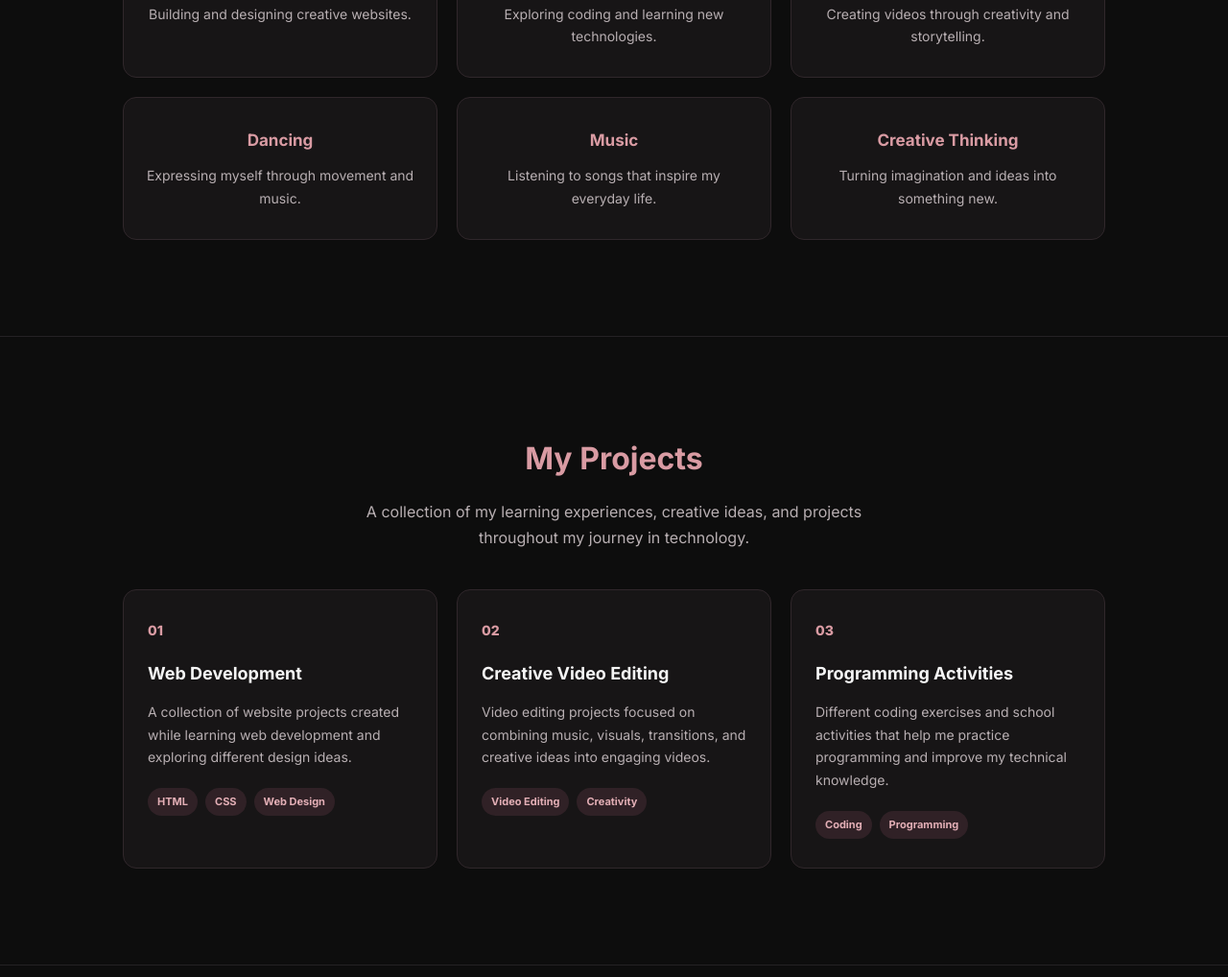
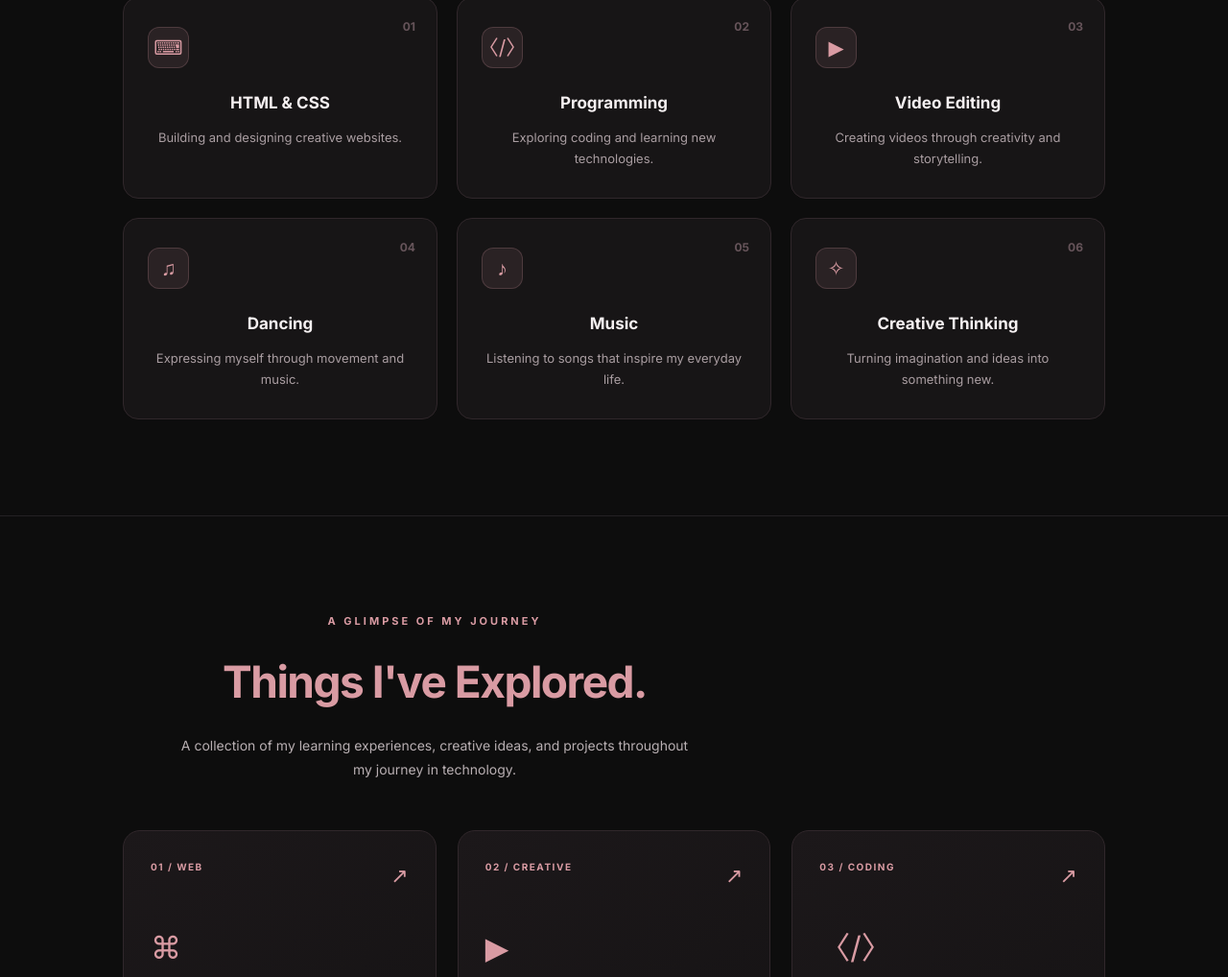
Before and after one commit to renielalayderos30-cloud/Project, a plain HTML site: page index.html in a window 1280 px wide. Shown: the part 1902-2920 px from the top of the page at 96% size. Drawn offline with Linux system fonts and the light colour scheme.

Commit message:
Redesign skills and projects sections

```diff
--- a/index.html
+++ b/index.html
@@ -145,43 +145,59 @@
         </div>
     </section>
 
+
 <!-- Skills and Interests Section -->
 <section id="skills">
-        <h2>My Skills & Interests</h2>
 
+    <div class="section-heading">
+        <p class="section-label">WHAT I ENJOY & LEARN</p>
+        <h2>Skills & <span>Interests.</span></h2>
         <p class="skills-description">
             The things I love doing and the skills I'm continuously
             learning and improving.
         </p>
+    </div>
 
     <div class="skills-container">
 
         <div class="skill-card">
+            <span class="skill-number">01</span>
+            <div class="skill-icon">⌨</div>
             <h3>HTML & CSS</h3>
             <p>Building and designing creative websites.</p>
         </div>
 
         <div class="skill-card">
+            <span class="skill-number">02</span>
+            <div class="skill-icon">〈/〉</div>
             <h3>Programming</h3>
             <p>Exploring coding and learning new technologies.</p>
         </div>
 
         <div class="skill-card">
+            <span class="skill-number">03</span>
+            <div class="skill-icon">▶</div>
             <h3>Video Editing</h3>
             <p>Creating videos through creativity and storytelling.</p>
         </div>
 
         <div class="skill-card">
+            <span class="skill-number">04</span>
+            <div class="skill-icon">♫</div>
             <h3>Dancing</h3>
             <p>Expressing myself through movement and music.</p>
         </div>
 
         <div class="skill-card">
+            <span class="skill-number">05</span>
+            <div class="skill-icon">♪</div>
             <h3>Music</h3>
             <p>Listening to songs that inspire my everyday life.</p>
         </div>
 
         <div class="skill-card">
+            <span class="skill-number">06</span>
+            <div class="skill-icon">✧</div>
             <h3>Creative Thinking</h3>
             <p>Turning imagination and ideas into something new.</p>
         </div>
@@ -189,19 +205,28 @@
     </div>
 </section>
 
+
 <!-- Projects Section -->
 <section id="projects">
-        <h2>My Projects</h2>
 
+    <div class="section-heading">
+        <p class="section-label">A GLIMPSE OF MY JOURNEY</p>
+        <h2>Things I've <span>Explored.</span></h2>
         <p class="projects-description">
             A collection of my learning experiences, creative ideas,
             and projects throughout my journey in technology.
         </p>
+    </div>
 
     <div class="projects-container">
 
         <div class="project-card">
-                <div class="project-number">01</div>
+            <div class="project-top">
+                <span class="project-number">01 / WEB</span>
+                <span class="project-symbol">↗</span>
+            </div>
+
+            <div class="project-icon">⌘</div>
 
             <h3>Web Development</h3>
 
@@ -219,7 +244,12 @@
         </div>
 
         <div class="project-card">
-                <div class="project-number">02</div>
+            <div class="project-top">
+                <span class="project-number">02 / CREATIVE</span>
+                <span class="project-symbol">↗</span>
+            </div>
+
+            <div class="project-icon">▶</div>
 
             <h3>Creative Video Editing</h3>
 
@@ -236,7 +266,12 @@
         </div>
 
         <div class="project-card">
-                <div class="project-number">03</div>
+            <div class="project-top">
+                <span class="project-number">03 / CODING</span>
+                <span class="project-symbol">↗</span>
+            </div>
+
+            <div class="project-icon">〈/〉</div>
 
             <h3>Programming Activities</h3>
 
@@ -254,6 +289,7 @@
 
     </div>
 </section>
+
 
     <!-- Contact Section -->
     <section id="contact">
--- a/style/styles.css
+++ b/style/styles.css
@@ -828,3 +828,211 @@ button:focus-visible {
         text-align: center;
     }
 }
+
+/* =====================================
+   SKILLS & PROJECTS REDESIGN
+===================================== */
+
+/* SECTION HEADINGS */
+
+.section-heading {
+    max-width: 650px;
+    margin-bottom: 50px;
+}
+
+.section-label {
+    color: #d99ba3;
+    font-size: 11px;
+    font-weight: 700;
+    letter-spacing: 3px;
+    margin-bottom: 14px;
+}
+
+.section-heading h2 {
+    font-size: clamp(32px, 4vw, 46px);
+    letter-spacing: -1.5px;
+    margin-bottom: 15px;
+}
+
+.section-heading h2 span {
+    color: #d99ba3;
+}
+
+.skills-description,
+.projects-description {
+    max-width: 550px;
+    color: #b8afb2;
+    font-size: 14px;
+    line-height: 1.8;
+}
+
+/* SKILLS GRID */
+
+.skills-container {
+    display: grid;
+    grid-template-columns: repeat(3, 1fr);
+    gap: 20px;
+}
+
+.skill-card {
+    position: relative;
+    padding: 30px 25px;
+    min-height: 210px;
+    background: #171516;
+    border: 1px solid #30272b;
+    border-radius: 16px;
+    overflow: hidden;
+    transition: 0.35s ease;
+}
+
+.skill-card:hover {
+    transform: translateY(-7px);
+    border-color: #d99ba3;
+    background: #1d181a;
+    box-shadow: 0 15px 35px rgba(217, 155, 163, 0.08);
+}
+
+.skill-number {
+    position: absolute;
+    top: 20px;
+    right: 22px;
+    color: #66545a;
+    font-size: 12px;
+    font-weight: 700;
+}
+
+.skill-icon {
+    display: flex;
+    align-items: center;
+    justify-content: center;
+    width: 43px;
+    height: 43px;
+    margin-bottom: 22px;
+    background: rgba(217, 155, 163, 0.1);
+    border: 1px solid rgba(217, 155, 163, 0.2);
+    border-radius: 12px;
+    color: #d99ba3;
+    font-size: 21px;
+}
+
+.skill-card h3 {
+    color: #f5f0f1;
+    font-size: 17px;
+    margin-bottom: 10px;
+}
+
+.skill-card p {
+    color: #a99da1;
+    font-size: 13px;
+    line-height: 1.7;
+}
+
+/* PROJECTS GRID */
+
+.projects-container {
+    display: grid;
+    grid-template-columns: repeat(3, 1fr);
+    gap: 22px;
+}
+
+.project-card {
+    position: relative;
+    padding: 28px;
+    background: linear-gradient(145deg, #1c181a, #141213);
+    border: 1px solid #30272b;
+    border-radius: 18px;
+    min-height: 330px;
+    transition: 0.35s ease;
+}
+
+.project-card:hover {
+    transform: translateY(-8px);
+    border-color: #d99ba3;
+    box-shadow: 0 18px 40px rgba(217, 155, 163, 0.09);
+}
+
+.project-top {
+    display: flex;
+    align-items: center;
+    justify-content: space-between;
+    margin-bottom: 30px;
+}
+
+.project-number {
+    color: #d99ba3;
+    font-size: 10px;
+    font-weight: 700;
+    letter-spacing: 1.5px;
+}
+
+.project-symbol {
+    color: #d99ba3;
+    font-size: 22px;
+    transition: transform 0.3s ease;
+}
+
+.project-card:hover .project-symbol {
+    transform: translate(4px, -4px);
+}
+
+.project-icon {
+    color: #d99ba3;
+    font-size: 32px;
+    margin-bottom: 20px;
+}
+
+.project-card h3 {
+    color: #f5f0f1;
+    font-size: 19px;
+    margin-bottom: 14px;
+}
+
+.project-card p {
+    color: #a99da1;
+    font-size: 13px;
+    line-height: 1.8;
+    margin-bottom: 25px;
+}
+
+.project-tags {
+    display: flex;
+    flex-wrap: wrap;
+    gap: 8px;
+}
+
+.project-tags span {
+    padding: 7px 11px;
+    background: rgba(217, 155, 163, 0.08);
+    border: 1px solid rgba(217, 155, 163, 0.17);
+    border-radius: 20px;
+    color: #d9aab0;
+    font-size: 10px;
+}
+
+/* RESPONSIVE DESIGN */
+
+@media (max-width: 900px) {
+    .skills-container,
+    .projects-container {
+        grid-template-columns: repeat(2, 1fr);
+    }
+}
+
+@media (max-width: 600px) {
+    .skills-container,
+    .projects-container {
+        grid-template-columns: 1fr;
+    }
+
+    .section-heading {
+        margin-bottom: 35px;
+    }
+
+    .skill-card {
+        min-height: 190px;
+    }
+
+    .project-card {
+        min-height: auto;
+    }
+}
```
Lines whose indentation alone changed are shown as unchanged.
